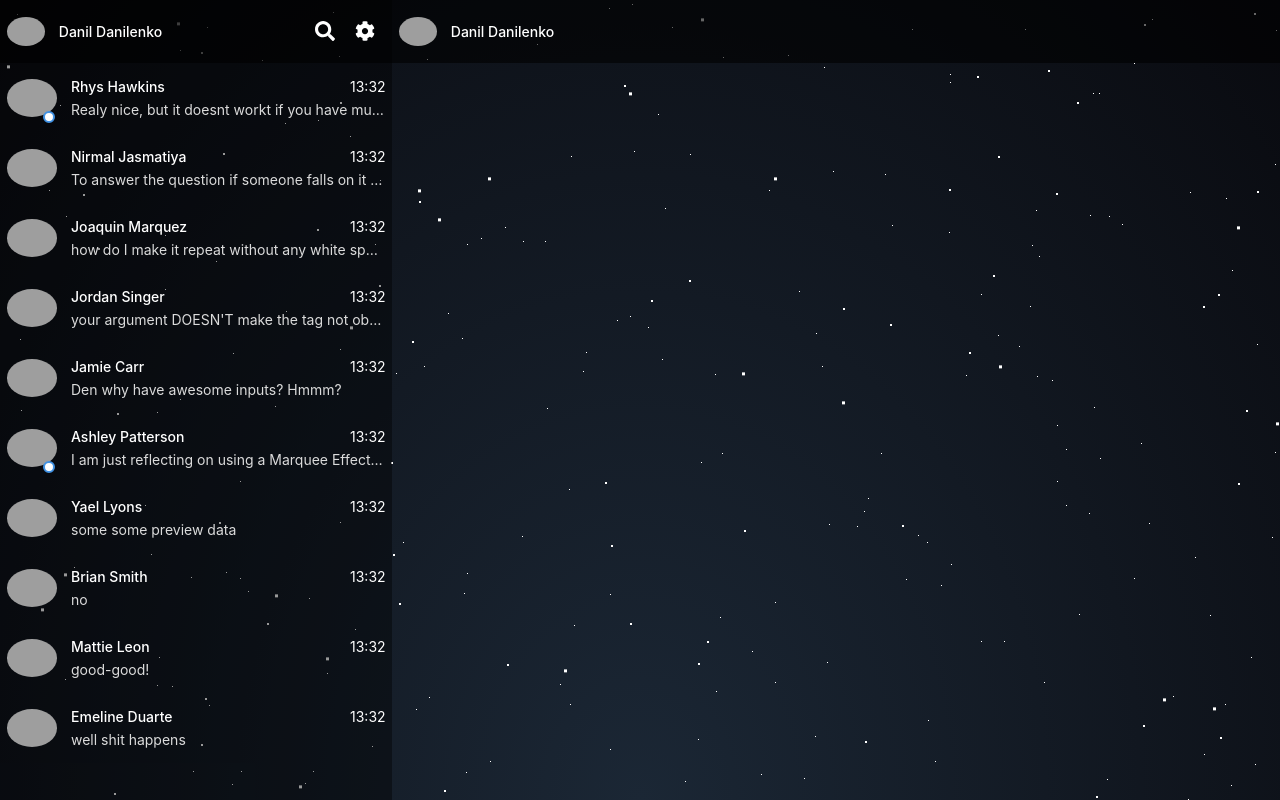
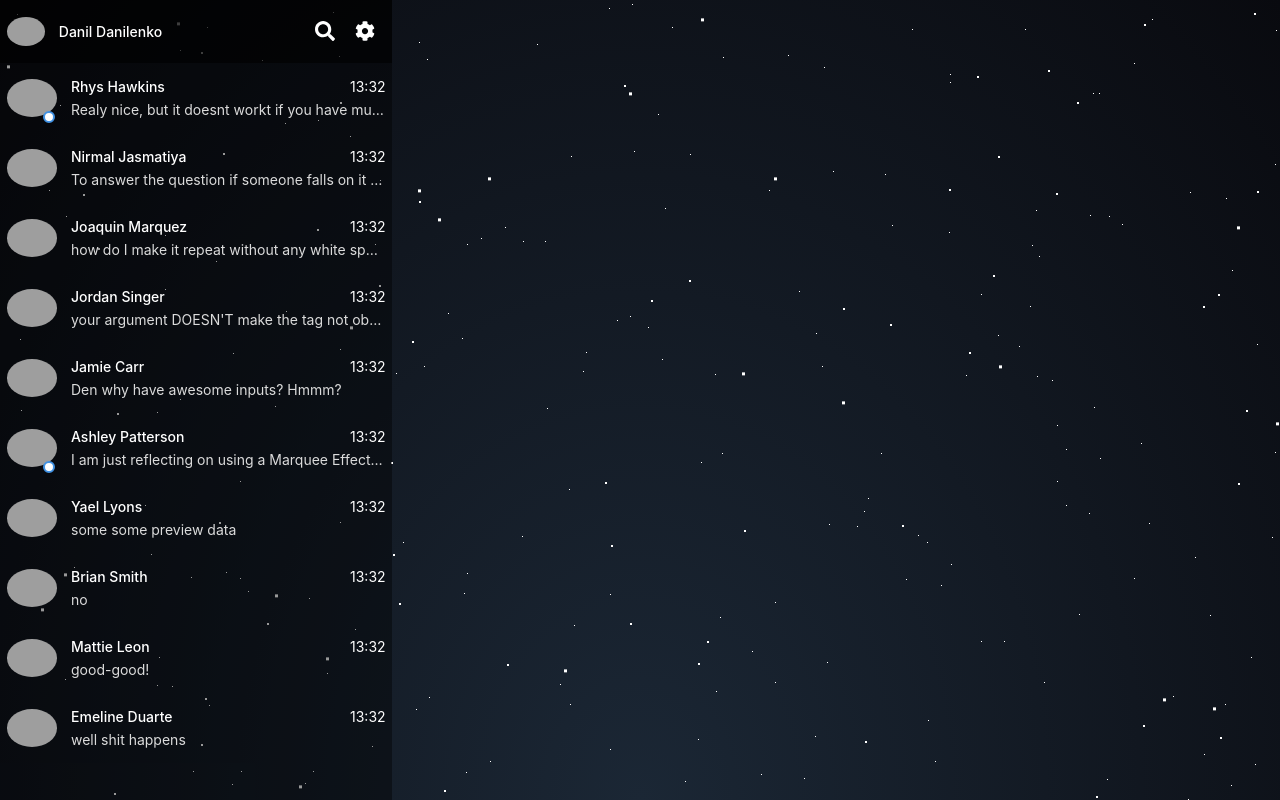
Before and after one commit to aqolys/jet-a, a Vue app: page / in a window 1280 px wide. Built offline with nearby package versions, Linux system fonts and the light colour scheme; grey boxes are pictures that could not be loaded.

Commit message:
open dialogue on select chat

```diff
--- a/src/components/chats/Chat.vue
+++ b/src/components/chats/Chat.vue
@@ -1,7 +1,7 @@
 <template>
   <div
     class="chat"
-    :class="{ 'chat--active': activeChat === value.id }"
+    :class="{ 'chat--active': activeChat && activeChat.id === value.id }"
     @click="onSelectChat(value)"
   >
     <div class="chat__avatar">
@@ -30,8 +30,7 @@ export default {
       return moment(at).format("HH:mm");
     },
     onSelectChat(value) {
-      console.log(value.id);
-      this.$store.commit("SELECT_CHAT", value.id);
+      this.$store.commit("SELECT_CHAT", value);
     },
   },
 };
--- a/src/components/dialogue/Dialogue.vue
+++ b/src/components/dialogue/Dialogue.vue
@@ -9,5 +9,8 @@ export default {};
 <style lang="scss" scoped>
 .dialogue {
   background: rgba(0, 0, 0, 0.2);
+  width: 100%;
+  min-height: 100%;
+  overflow-y: auto;
 }
 </style>
--- a/src/components/dialogue/Header.vue
+++ b/src/components/dialogue/Header.vue
@@ -2,22 +2,24 @@
   <div class="header">
     <div class="header-user">
       <div class="header-user__avatar">
-        <img
-          src="https://anfisabreus.ru/wp-content/plugins/instagram-widget-by-wpzoom/assets/backend/img/user-avatar.jpg"
-          alt=""
-        />
+        <img :src="user.avatar" alt="" />
+        <span class="header-user__status" v-show="user.online"></span>
       </div>
-      <div class="header-user__name">Danil Danilenko</div>
+      <div class="header-user__name">{{ user.name }}</div>
     </div>
     <div class="header-actions"></div>
   </div>
 </template>
 
 <script>
-export default {};
+export default {
+  props: ["user"],
+};
 </script>
 
 <style lang="scss" scoped>
+@import "@/scss/colors.scss";
+
 .header {
   padding: 0 7px 0 7px;
   display: flex;
@@ -26,12 +28,13 @@ export default {};
 
   &-user {
     display: grid;
-    grid-template-columns: 2.7rem 1fr;
+    grid-template-columns: 2.7rem 1fr 1fr;
     column-gap: 1rem;
 
     &__avatar {
       display: flex;
       align-items: center;
+      position: relative;
 
       img {
         width: 100%;
@@ -44,6 +47,18 @@ export default {};
       align-items: center;
       font-weight: 500;
     }
+
+    &__status {
+      background: #fff;
+      width: 12px;
+      height: 12px;
+      border-radius: 100%;
+      border: 2px solid $blue;
+      align-self: center;
+      position: absolute;
+      bottom: 0;
+      right: 0;
+    }
   }
 }
 </style>
--- a/src/views/Home.vue
+++ b/src/views/Home.vue
@@ -10,9 +10,9 @@
         </div>
       </div>
     </div>
-    <div class="chats-dialogue">
+    <div class="chats-dialogue" v-if="activeChat">
       <div class="chats-dialogue__header">
-        <DialogueHeader />
+        <DialogueHeader :user="activeChat" />
       </div>
       <div class="chats-dialogue__container">
         <Dialogue />
@@ -23,6 +23,8 @@
 </template>
 
 <script>
+import { mapState } from "vuex";
+
 import Chat from "@/components/chats/Chat.vue";
 import ChatHeader from "@/components/chats/Header.vue";
 import Dialogue from "@/components/dialogue/Dialogue.vue";
@@ -38,6 +40,11 @@ export default {
   },
   data: () => {
     return { chatsData };
+  },
+  computed: {
+    ...mapState({
+      activeChat: "activeChat",
+    }),
   },
 };
 </script>
```
